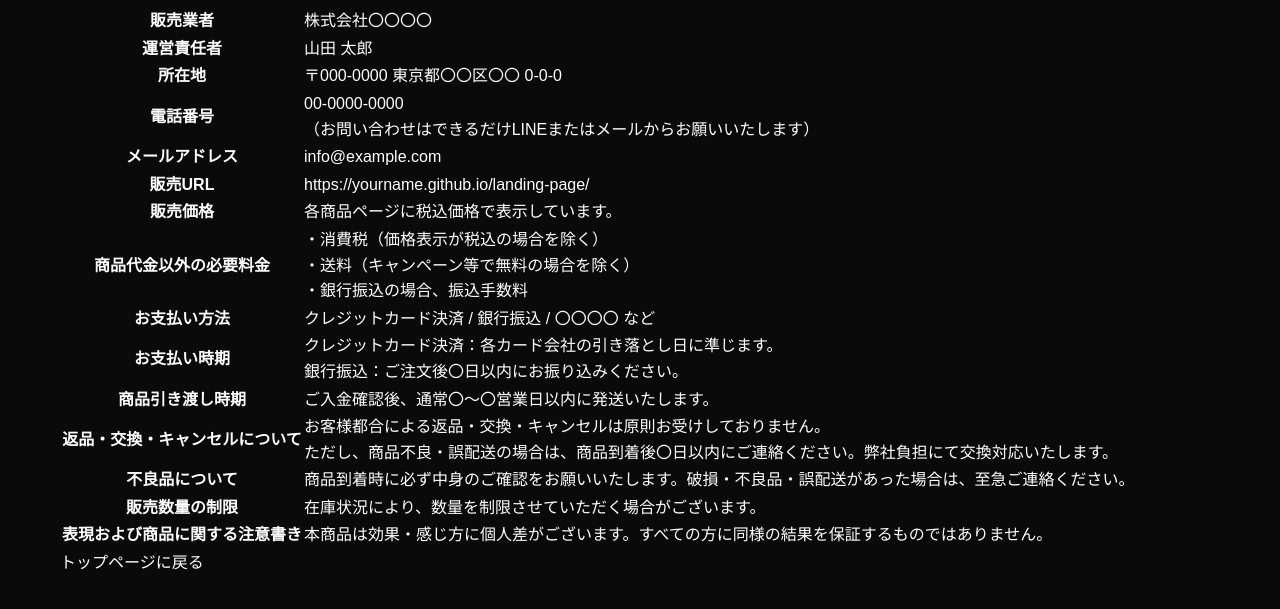
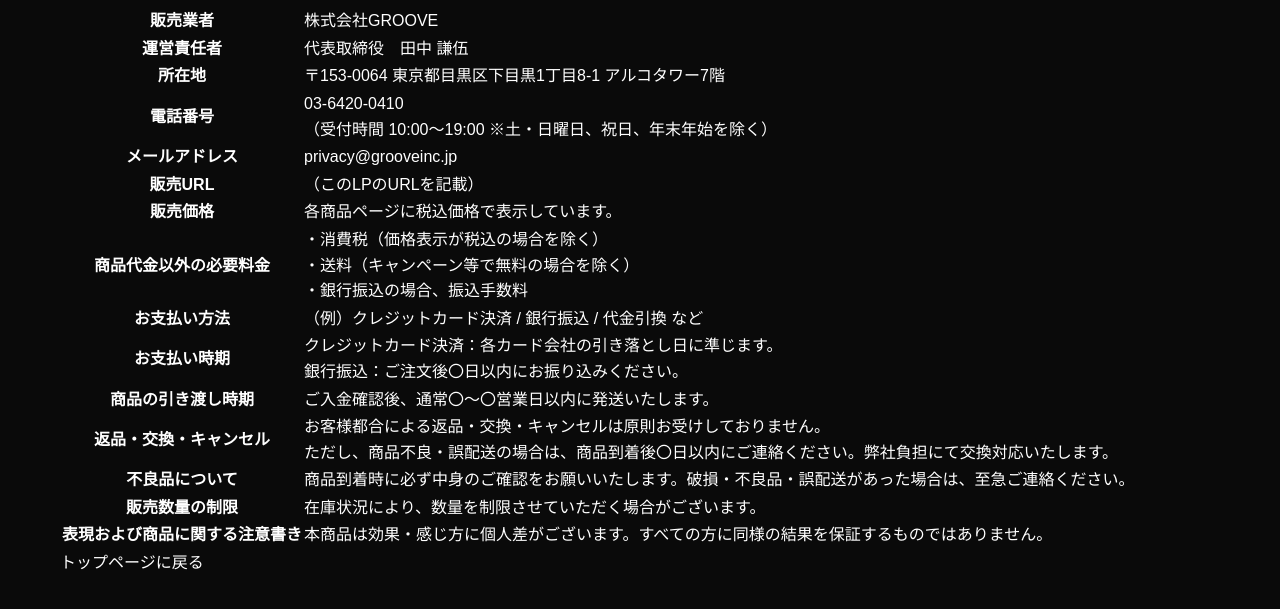
Before and after one commit to groove111/landing-page, a plain HTML site: page tokutei.html in a window 1280 px wide. Shown: the part 45-654 px from the top of the page. Drawn offline with Linux system fonts and the light colour scheme.

Commit message:
Update tokutei.html

```diff
--- a/tokutei.html
+++ b/tokutei.html
@@ -13,27 +13,27 @@
     <table class="legal-table">
       <tr>
         <th>販売業者</th>
-        <td>株式会社〇〇〇〇</td>
+        <td>株式会社GROOVE</td>
       </tr>
       <tr>
         <th>運営責任者</th>
-        <td>山田 太郎</td>
+        <td>代表取締役　田中 謙伍</td>
       </tr>
       <tr>
         <th>所在地</th>
-        <td>〒000-0000 東京都〇〇区〇〇 0-0-0</td>
+        <td>〒153-0064 東京都目黒区下目黒1丁目8-1 アルコタワー7階</td>
       </tr>
       <tr>
         <th>電話番号</th>
-        <td>00-0000-0000<br>（お問い合わせはできるだけLINEまたはメールからお願いいたします）</td>
+        <td>03-6420-0410<br>（受付時間 10:00～19:00 ※土・日曜日、祝日、年末年始を除く）</td>
       </tr>
       <tr>
         <th>メールアドレス</th>
-        <td>info@example.com</td>
+        <td>privacy@grooveinc.jp</td>
       </tr>
       <tr>
         <th>販売URL</th>
-        <td>https://yourname.github.io/landing-page/</td>
+        <td>（このLPのURLを記載）</td>
       </tr>
       <tr>
         <th>販売価格</th>
@@ -49,7 +49,7 @@
       </tr>
       <tr>
         <th>お支払い方法</th>
-        <td>クレジットカード決済 / 銀行振込 / 〇〇〇〇 など</td>
+        <td>（例）クレジットカード決済 / 銀行振込 / 代金引換 など</td>
       </tr>
       <tr>
         <th>お支払い時期</th>
@@ -59,11 +59,11 @@
         </td>
       </tr>
       <tr>
-        <th>商品引き渡し時期</th>
+        <th>商品の引き渡し時期</th>
         <td>ご入金確認後、通常〇〜〇営業日以内に発送いたします。</td>
       </tr>
       <tr>
-        <th>返品・交換・キャンセルについて</th>
+        <th>返品・交換・キャンセル</th>
         <td>
           お客様都合による返品・交換・キャンセルは原則お受けしておりません。<br>
           ただし、商品不良・誤配送の場合は、商品到着後〇日以内にご連絡ください。弊社負担にて交換対応いたします。
```
